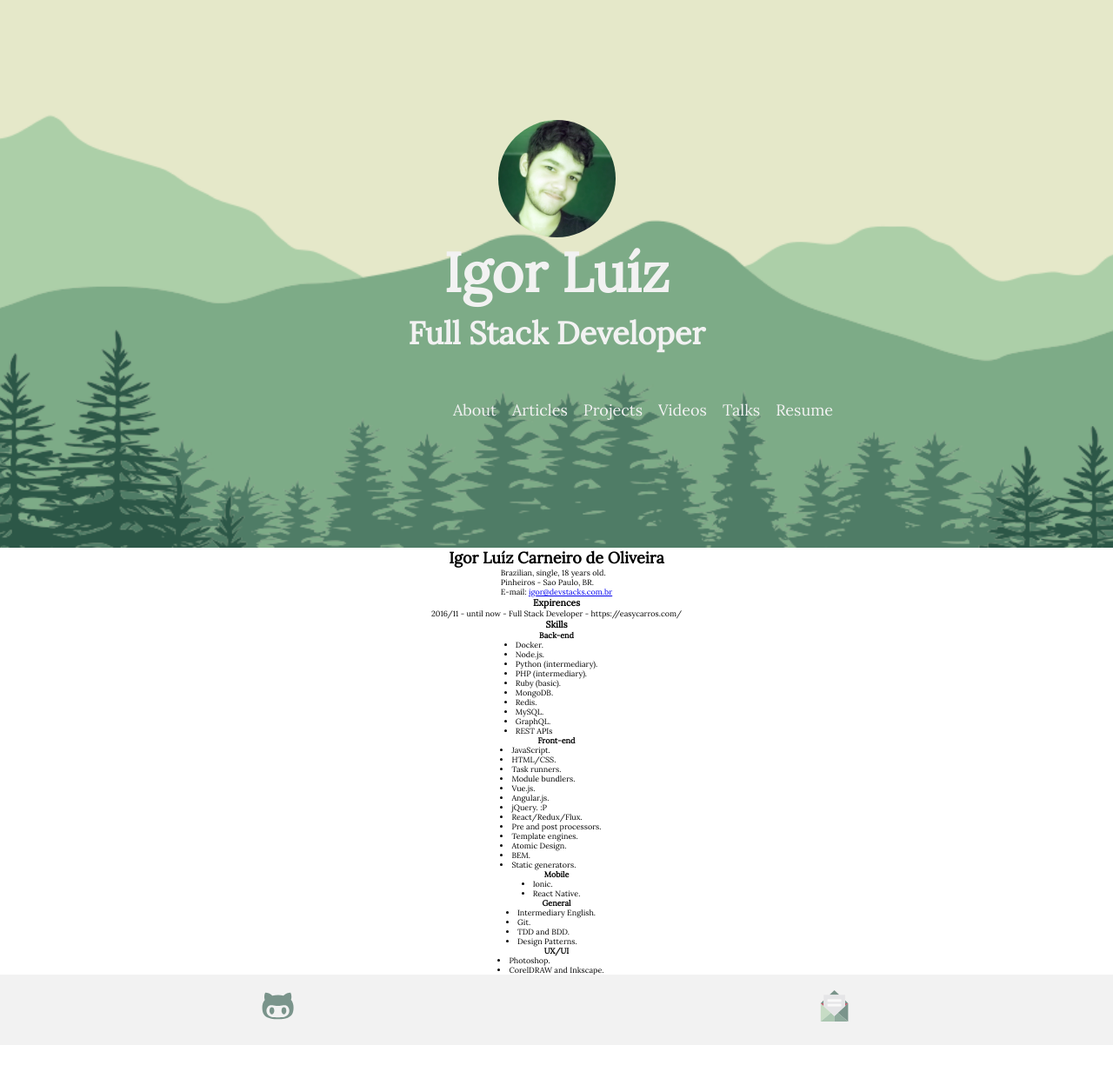
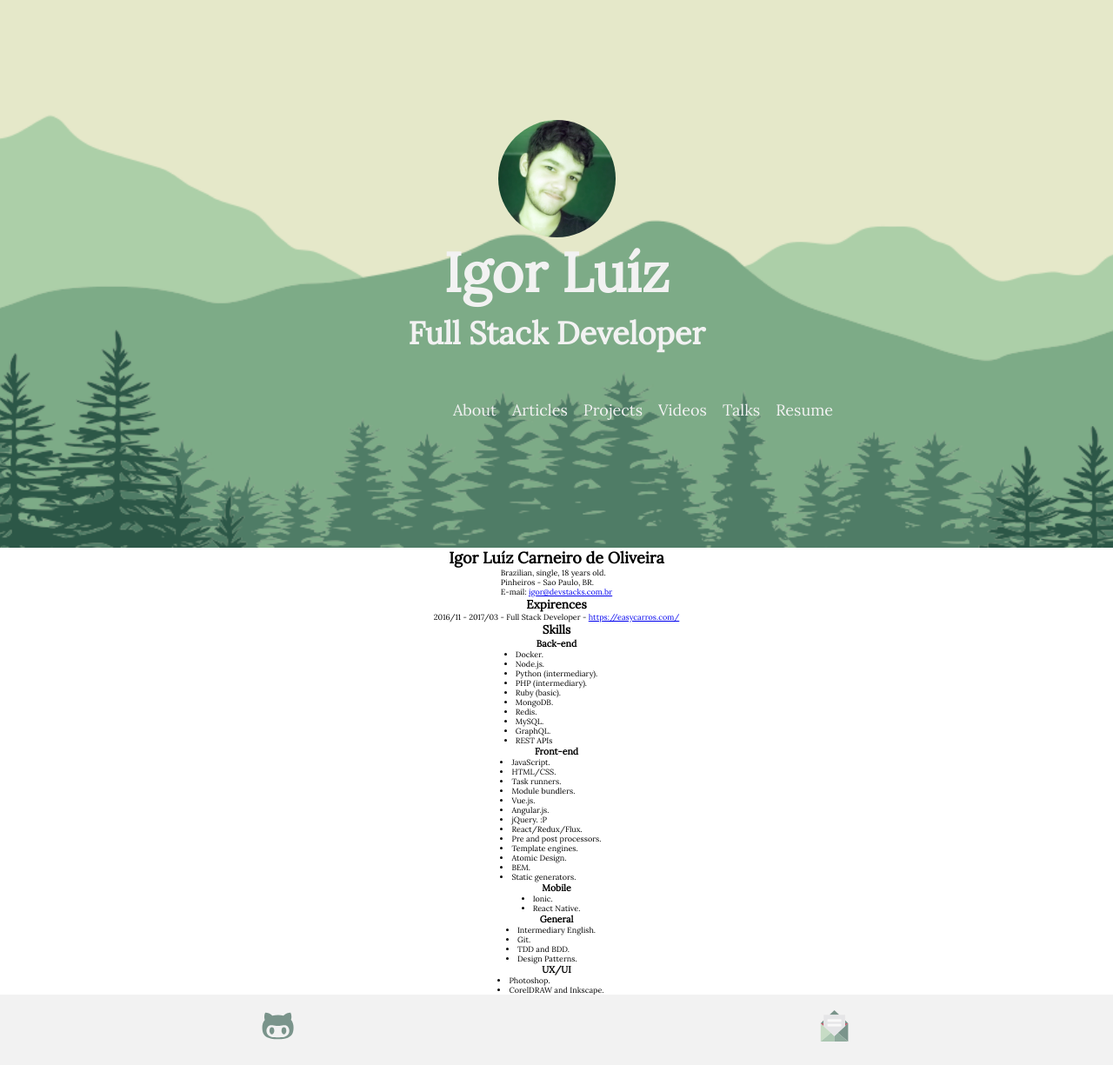
Before and after one commit to Halfeld/website, a Jekyll site: the page built from resume.md, in a window 1280 px wide. Shown: the whole page at 87% size. Built offline with Jekyll 4.4.1, drawn with Linux system fonts in a browser that asks for light colours; our own code applies the rules of GitHub Pages for plain Markdown files; comment, search, counter and statistics services are not loaded; before the commit the page ends 1202 px from its top, so only the background shows below that.

```diff
--- a/resume.md
+++ b/resume.md
@@ -1,51 +1,57 @@
 # Igor Luíz Carneiro de Oliveira
 
-Brazilian, single, 18 years old.
-Pinheiros - Sao Paulo, BR.
-E-mail: <mailto:igor@devstacks.com.br>
+Brazilian, single, 18 years old.<br>
+Pinheiros - Sao Paulo, BR.<br>
+E-mail: [igor@devstacks.com.br](mailto:igor@devstacks.com.br)
 
-### Expirences
-2016/11 - until now - Full Stack Developer - https://easycarros.com/
+## Expirences
 
-### Skills
+2016/11 - 2017/03 - Full Stack Developer - <https://easycarros.com/>
 
-#### Back-end
-  * Docker.
-  * Node.js.
-  * Python (intermediary).
-  * PHP (intermediary).
-  * Ruby (basic).
-  * MongoDB.
-  * Redis.
-  * MySQL.
-  * GraphQL.
-  * REST APIs
+## Skills
 
-#### Front-end
-  * JavaScript.
-  * HTML/CSS.
-  * Task runners.
-  * Module bundlers.
-  * Vue.js.
-  * Angular.js.
-  * jQuery. :P
-  * React/Redux/Flux.
-  * Pre and post processors.
-  * Template engines.
-  * Atomic Design.
-  * BEM.
-  * Static generators.
+### Back-end
 
-#### Mobile
-  * Ionic.
-  * React Native.
+- Docker.
+- Node.js.
+- Python (intermediary).
+- PHP (intermediary).
+- Ruby (basic).
+- MongoDB.
+- Redis.
+- MySQL.
+- GraphQL.
+- REST APIs
 
-#### General
-  * Intermediary English.
-  * Git.
-  * TDD and BDD.
-  * Design Patterns.
+### Front-end
 
-#### UX/UI
-  * Photoshop.
-  * CorelDRAW and Inkscape.
+- JavaScript.
+- HTML/CSS.
+- Task runners.
+- Module bundlers.
+- Vue.js.
+- Angular.js.
+- jQuery. :P
+- React/Redux/Flux.
+- Pre and post processors.
+- Template engines.
+- Atomic Design.
+- BEM.
+- Static generators.
+
+### Mobile
+
+- Ionic.
+- React Native.
+
+### General
+
+- Intermediary English.
+- Git.
+- TDD and BDD.
+- Design Patterns.
+
+### UX/UI
+
+- Photoshop.
+- CorelDRAW and Inkscape.
```
